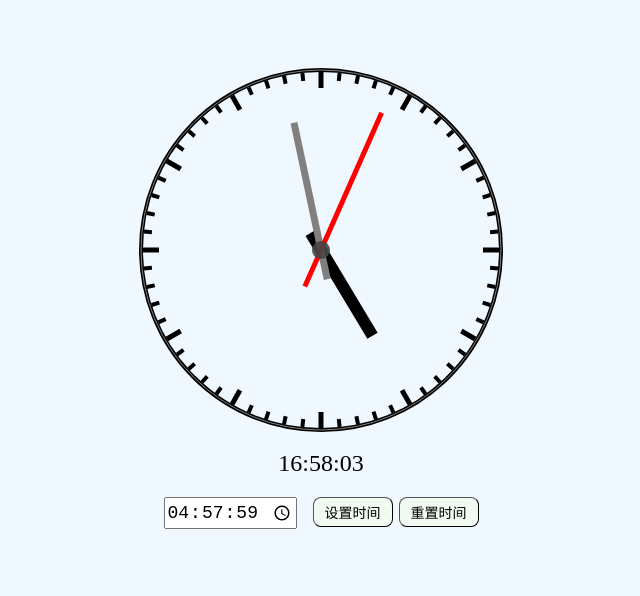
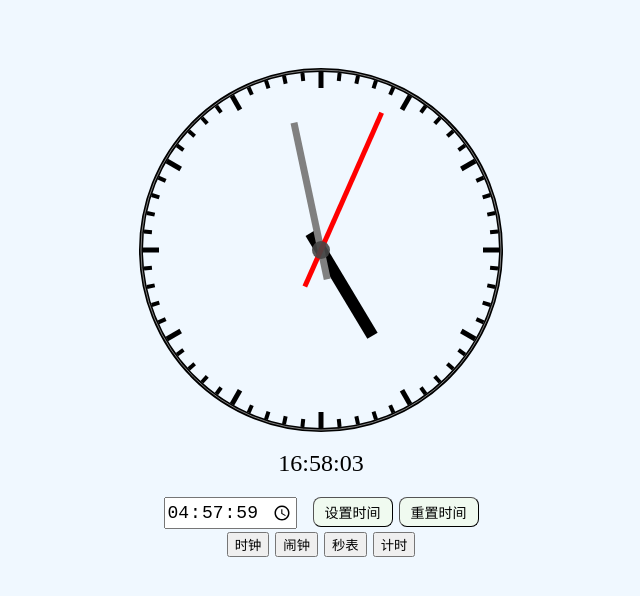
Before and after one commit to ShYuF/clock, a plain HTML site: page index.html in a window 1280 px wide. Shown: the whole page, without its empty margins (319-959 px from the left). Drawn offline with Linux system fonts and the light colour scheme.

Commit message:
test commit

```diff
--- a/index.html
+++ b/index.html
@@ -40,6 +40,12 @@
                 <button class="timeButton" onclick="updateClockByTime(false)">设置时间</button>
                 <button class="timeButton" onclick="updateClockByTime(true)">重置时间</button>
             </div>
+            <div class="function-buttons">
+                <button class="function-button" id="clock-btn">时钟</button>
+                <button class="function-button" id="alarm-btn">闹钟</button>
+                <button class="function-button" id="stopwatch-btn">秒表</button>
+                <button class="function-button" id="timer-btn">计时</button>
+            </div>
         </div>
     </body>
 
```
